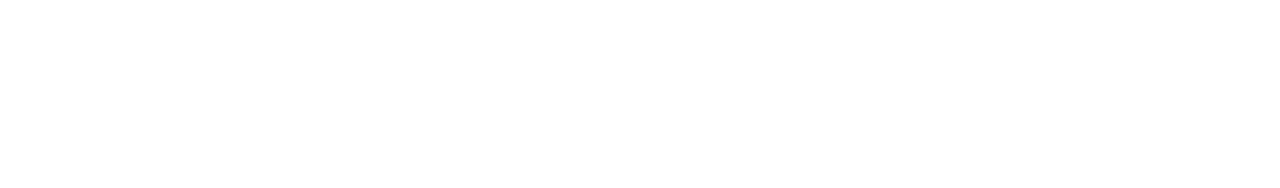
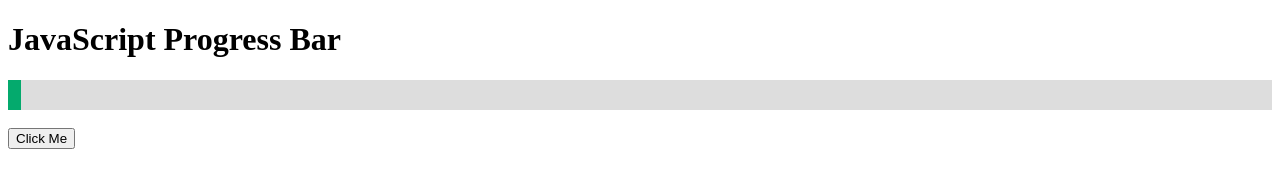
Before and after one commit to RustThomas/proglog, a plain HTML site: page index.html in a window 1280 px wide. Drawn offline with Linux system fonts and the light colour scheme.

Commit message:
Update index.html

```diff
--- a/index.html
+++ b/index.html
@@ -1,3 +1,48 @@
+<!DOCTYPE html>
+<html>
+<style>
+#myProgress {
+  width: 100%;
+  background-color: #ddd;
+}
+
+#myBar {
+  width: 1%;
+  height: 30px;
+  background-color: #04AA6D;
+}
+</style>
+<body>
+
+<h1>JavaScript Progress Bar</h1>
+
 <div id="myProgress">
   <div id="myBar"></div>
 </div>
+
+<br>
+<button onclick="move()">Click Me</button>
+
+<script>
+var i = 0;
+function move() {
+  if (i == 0) {
+    i = 1;
+    var elem = document.getElementById("myBar");
+    var width = 1;
+    var id = setInterval(frame, 10);
+    function frame() {
+      if (width >= 100) {
+        clearInterval(id);
+        i = 0;
+      } else {
+        width++;
+        elem.style.width = width + "%";
+      }
+    }
+  }
+}
+</script>
+
+</body>
+</html>
```
